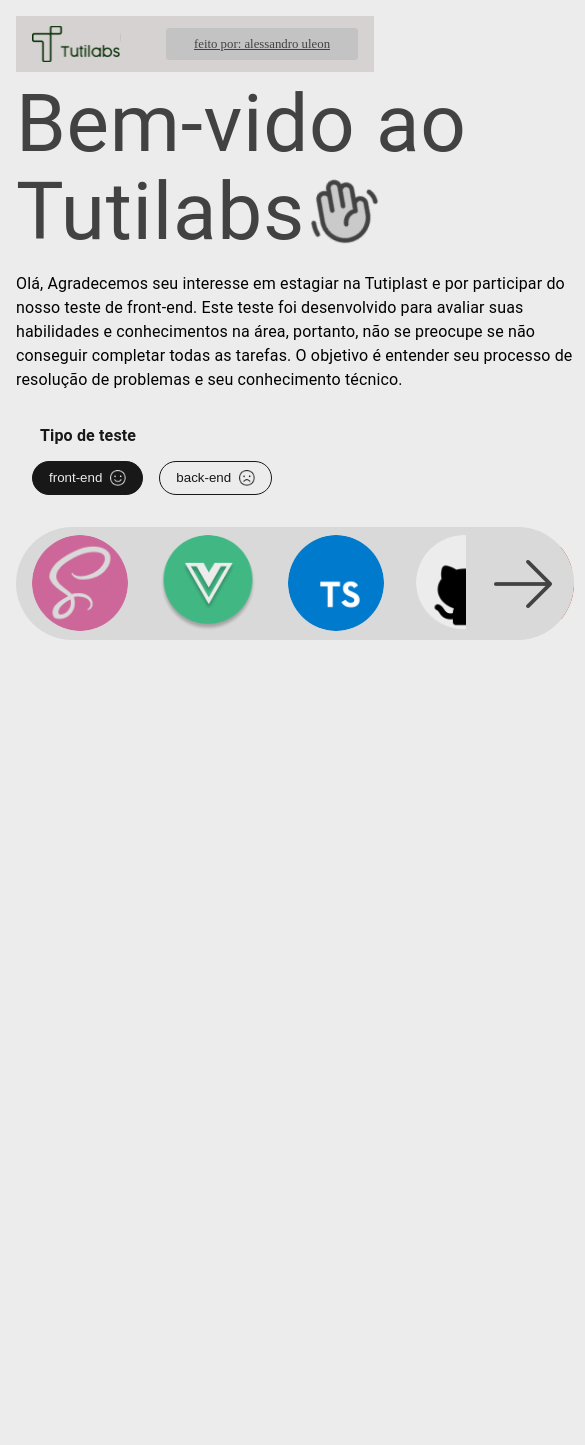
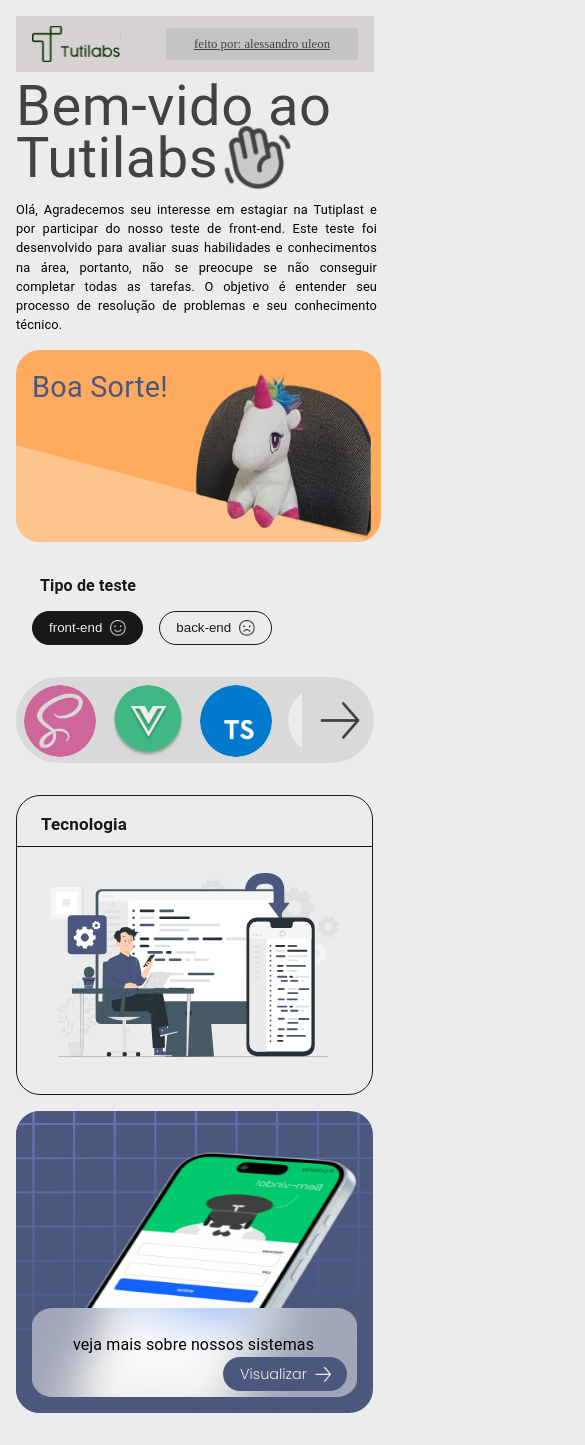
Before and after one commit to alessandrouleon/Tutilabs-React, a React (Vite) app: page / in a window 390 px wide. Shown: the top 1445 px of the page, 585 px wide, since content can reach past the window. Before the commit the page ends 844 px from the top, so only its background shows below. Built offline with nearby package versions, Linux system fonts and the light colour scheme; the HTML template or start-up script is replaced by a standard one.

Commit message:
feat: responsive creation 393px

```diff
--- a/src/components/goodLuck/index.tsx
+++ b/src/components/goodLuck/index.tsx
@@ -1,13 +1,14 @@
-import { Container,  Image,  Title, TriangleBackground } from "./styles";
+import { Container,  Image,  MediaQuery,  Title, TriangleBackground } from "./styles";
 import Rabbit from "../../assets/rabbit.png";
 
 export function GoodLuck() {
     return (
-        <Container>
-            <Title fontSize={39}>  Boa Sorte!</Title>
-            <Image src={Rabbit} alt="Rabbit" />
-            <TriangleBackground />
+        <MediaQuery>
+        <Container className="containerBackground">
+            <Title className="title" fontSize={39}>  Boa Sorte!</Title>
+            <Image className="imagemRabbit" src={Rabbit} alt="Rabbit" />
+            <TriangleBackground className="triangleBackground" />
         </Container>
-
+        </MediaQuery>
     );
 }
--- a/src/components/goodLuck/styles.ts
+++ b/src/components/goodLuck/styles.ts
@@ -43,3 +43,39 @@ export const Image = styled.img`
   height: 23.617rem;
   z-index: 3;
 `;
+
+export const MediaQuery = styled.div`
+  @media (max-width: 393px) {
+    .containerBackground {
+      width: 365px;
+      padding-right: 2rem;
+    }
+
+    .title {
+      font-size: 1.8rem;
+    }
+
+    .imagemRabbit {
+      margin-left: auto;
+      position: absolute;
+      top: auto;
+      right: 0.6rem;
+      bottom: 0.2rem;
+      width: 14.824rem;
+      height: 13.617rem;
+      z-index: 3;
+    }
+
+    .triangleBackground {
+      position: relative;
+      width: 0;
+      height: 0;
+      margin-top: calc(5vw);
+      border-style: solid;
+      border-width: calc(25vw) 0 0 calc(93vw);
+      border-color: transparent transparent transparent ${COLORS.ORANGE_LIGHT};
+      border-radius: 0 0 1.5rem 1.5rem;
+      z-index: 2;
+    }
+  }
+`;
--- a/src/components/informationCard/index.tsx
+++ b/src/components/informationCard/index.tsx
@@ -1,5 +1,5 @@
 
-import { Container, Image, StyledDivider, TextInformation, Title } from "./styles";
+import { Container, Image, MediaQuery, StyledDivider, TextInformation, Title } from "./styles";
 import { useItemContext } from '../../context/ItemContext';
 import TecnologiaImage from "../../assets/tecnologiaImage.svg";
 import { Typography } from "@mui/material";
@@ -10,18 +10,20 @@ export function InformtionCard() {
     console.log("NOME DESCRIPTION", clickedItemInfo);
 
     return (
+        <MediaQuery>
             <Container>
                 <Title fontWeight={900}>
-                { clickedItemInfo === null ?
+                    {clickedItemInfo === null ?
                         <Typography fontSize={17} fontWeight="bold">Tecnologia</Typography>
-                :  clickedItemInfo?.name}
+                        : clickedItemInfo?.name}
                 </Title>
                 <StyledDivider />
-            <TextInformation>
+                <TextInformation className="textInformation">
                     {clickedItemInfo === null ?
                         <Image src={TecnologiaImage} alt="TecnologiaImage" />
                         : clickedItemInfo?.description}
                 </TextInformation>
             </Container>
+        </MediaQuery>
     );
 }
--- a/src/components/informationCard/styles.ts
+++ b/src/components/informationCard/styles.ts
@@ -27,7 +27,7 @@ export const StyledDivider = styled(Divider)({
 });
 
 export const TextInformation = styled(Typography)`
-text-align: start;
+  text-align: start;
   padding: 1rem;
   color: ${COLORS.BLACK_COLOR};
   font-family: "Poppins", sans-serif;
@@ -41,3 +41,15 @@ export const Image = styled.img`
   margin: 0;
   border-radius: 4rem;
 `;
+
+export const MediaQuery = styled.div`
+  padding: 1rem 0 0 0;
+  margin: 0;
+  width: 22.3rem;
+  @media (max-width: 393px) {
+    .textInformation {
+      text-align: start;
+      padding: 1rem;
+    }
+  }
+`;
--- a/src/components/seeWebsite/index.tsx
+++ b/src/components/seeWebsite/index.tsx
@@ -1,19 +1,31 @@
-import { BackgroundImageGrid, ButtonView, Container, ImageGrad, InformationSeeWebsite, LegendImageSeeWebsite, TiteButton, VectorImage } from "./styles";
+import { BackgroundImageGrid, ButtonView, Container, ImageGrad, InformationSeeWebsite, LegendImageSeeWebsite, MediaQuery, TiteButton, VectorImage } from "./styles";
 import ImageGrid from "../../assets/Imagem colada.png";
 import ImageIphone from "../../assets/iPhone 15.png";
 import LegendSeeWebsite from "../../assets/Rectangle.png";
 import Vector from "../../assets/Vector.png";
+import { Typography } from "@mui/material";
 
 export function SeeWebsite() {
 
     return (
+        <MediaQuery>
             <Container>
-            <BackgroundImageGrid src={ImageGrid} alt="Image grade" />
-            <ImageGrad src={ImageIphone} alt="Iphone" />
-            <LegendImageSeeWebsite src={LegendSeeWebsite} alt="Image Legend" />
+                <BackgroundImageGrid
+                className="backgroundImageGrid"
+                src={ImageGrid} alt="Image grade" />
+                <ImageGrad
+                className="imageGrad"
+                src={ImageIphone} alt="Iphone" />
+                <LegendImageSeeWebsite
+                className="nformationSeeWebsite"
+                src={LegendSeeWebsite} alt="Image Legend" />
                 <InformationSeeWebsite>
+                    <Typography className="more-about-website">
                     veja mais sobre nossos sistemas
+                    </Typography>
+
                     <ButtonView
+                    className="buttonView"
                         href="https://www.tutiplast.com.br/index.html" target="_blank" rel="noopener noreferrer"
                     >
                         <TiteButton> Visualizar</TiteButton>
@@ -21,5 +33,6 @@ export function SeeWebsite() {
                     </ButtonView>
                 </InformationSeeWebsite>
             </Container>
+        </MediaQuery>
     );
 }
--- a/src/components/seeWebsite/styles.ts
+++ b/src/components/seeWebsite/styles.ts
@@ -95,3 +95,45 @@ export const VectorImage = styled.img`
   width: 1rem;
   height: 1rem;
 `;
+
+export const MediaQuery = styled.div`
+   @media (max-width: 393px) {
+    width: 22.3rem;
+    border: solid 1px blue;
+    background: ${COLORS.PORPLE_DARK};
+    border-radius: 1.5rem;
+    border: none;
+
+    .backgroundImageGrid {
+      width: 22.3rem;
+      height: 18.875rem;
+    }
+
+    .imageGrad {
+      width: 22.3rem;
+      height: 15.424rem;
+    }
+
+    .nformationSeeWebsite {
+      margin: 0;
+      padding: 1rem;
+      position: absolute;
+      width: 22.3rem;
+      height: 7.563rem;
+      bottom: 0;
+    }
+
+    .more-about-website {
+      display: flex;
+      width: 19.5rem;
+      justify-content: center;
+      align-items: center;
+    }
+
+    .buttonView {
+      height: 2.1rem;
+      margin-top: 0rem;
+      left: 23%;
+    }
+  }
+`;
--- a/src/components/technologyButton/index.tsx
+++ b/src/components/technologyButton/index.tsx
@@ -7,6 +7,7 @@ import {
     ImageArrwBack,
     ImageArrwForward,
     ImageGroup,
+    MediaQuery,
     NavigationButtonSelection, Title, VectorImage
 } from "./styles";
 import VectorLight from "../../assets/VectorLight.png";
@@ -17,6 +18,7 @@ import { arrayA, arrayB, ImageProps } from '../../utils/imageTechnology';
 import { useEffect, useRef, useState } from "react";
 import { COLORS } from "../../themes/colors";
 import { useItemContext } from '../../context/ItemContext';
+import { Box } from "@mui/material";
 
 export function TechnologyButton() {
     const [currentArray, setCurrentArray] = useState<ImageProps[]>([]);
@@ -76,7 +78,9 @@ export function TechnologyButton() {
 
 
     return (
+        <MediaQuery>
         <Container>
+            <Box  className="titleButtonsBackFront">
             <Title fontWeight="bold">Tipo de teste</Title>
             <ButtonGroup>
                 <ButtonAction
@@ -101,22 +105,34 @@ export function TechnologyButton() {
                 </ButtonAction>
 
             </ButtonGroup>
-            <NavigationButtonSelection id="container" ref={containerRef}>
-                <ImageGroup>
+            </Box>
+            <NavigationButtonSelection
+             id="container"
+             ref={containerRef}
+             className="navigationButtonSelection"
+             >
+                <ImageGroup className="imageGroup">
                     {!isStateScrollLeft && !isStateScrollRight || clickCount == 0 ? null :
                         <ArrwBackButton
+                        className="arrwBackButton"
                             type="button"
                             value={clickCount}
                             onClick={handleScrollLeft}
                         >
-                            <ImageArrwBack src={ArrowBack} alt="ArrowBack" />
+                            <ImageArrwBack
+                            className="imageArrwBack"
+                            src={ArrowBack} alt="ArrowBack" />
                         </ArrwBackButton>
                     }
                     {currentArray.length > 0 ? (
                         currentArray.map((item) => (
                             <div key={item.id}>
-                                <ButtonImageGroup onClick={() => handleItemClick(item.name, item.description)}>
-                                    <Image src={item.image_url} alt={item.name} />
+                                <ButtonImageGroup className="buttonGroup" onClick={() => handleItemClick(item.name, item.description)}>
+                                    <Image
+                                     src={item.image_url}
+                                      alt={item.name}
+                                      className="imagem"
+                                      />
                                 </ButtonImageGroup>
                             </div>
 
@@ -124,15 +140,19 @@ export function TechnologyButton() {
                     ) : (<p>Selecione um botão para exibir</p>)}
                     {!isStateScrollRight && !isStateScrollLeft || clickCount === 0 ?
                         <ArrwForwardButton
+                        className="arrwForwardButton"
                             type="button"
                             value={clickCount}
                             onClick={handleScrollRight}
                         >
-                            <ImageArrwForward src={ArrowForward} alt="ArrwForward" />
+                            <ImageArrwForward
+                            className="imageArrwForward"
+                            src={ArrowForward} alt="ArrwForward" />
                         </ArrwForwardButton>
                         : null}
                 </ImageGroup>
             </NavigationButtonSelection>
         </Container>
+        </MediaQuery>
     );
 }
--- a/src/components/technologyButton/styles.ts
+++ b/src/components/technologyButton/styles.ts
@@ -129,3 +129,72 @@ export const ImageArrwBack = styled.img`
   border-radius: 4rem 0 0 4rem;
   left: 0;
 `;
+
+export const MediaQuery = styled.div`
+  width: 22.4rem;
+  @media (max-width: 393px) {
+    .navigationButtonSelection {
+      width: 22rem;
+      height: 5.4rem;
+    }
+
+    .titleButtonsBackFront {
+      width: 22.8rem;
+    }
+
+    .imageGroup {
+      display: flex;
+      flex-direction: row;
+      width: 22.813rem;
+      margin-left: 0.5rem;
+      margin-right: 0;
+    }
+
+    .buttonGroup {
+      width: 4.5rem;
+      height: 4.5rem;
+      margin-right: 1rem;
+      border-radius: 50rem;
+      cursor: pointer;
+    }
+
+    .imagem {
+      width: 4.5rem;
+      height: 4.5rem;
+      margin-right: 1rem;
+      border-radius: 4rem;
+      transition: filter 0.3s ease;
+    }
+
+    .arrwBackButton {
+      position: absolute;
+      width: 4.6rem;
+      height: 5.4rem;
+      left: 0;
+      margin-top: -0.5rem;
+      border-radius: 4rem 0 0 4rem;
+    }
+
+    .imageArrwBack {
+      position: relative;
+      width: 4.5rem;
+      height: 5.4rem;
+      border-radius: 4rem 0 0 4rem;
+      left: 0;
+    }
+
+    .arrwForwardButton {
+      width: 4.6rem;
+      height: 5.4rem;
+      right: 0;
+      margin-top: -0.5rem;
+      border-radius: 0 4rem 4rem 0;
+    }
+
+    .imageArrwForward {
+      width: 4.5rem;
+      height: 5.4rem;
+      border-radius: 0 4rem 4rem 0;
+    }
+  }
+`;
--- a/src/components/welcomeTutilabs/index.tsx
+++ b/src/components/welcomeTutilabs/index.tsx
@@ -1,25 +1,27 @@
 import { Box, Typography } from "@mui/material";
 import Hello from "../../assets/Group 2.png"
-import { Container,  HandImage,  Welcome } from "./styles";
+import { Container,  HandImage,  MedyaQuery,  Welcome } from "./styles";
 
 export function WelcomeTutilabs() {
 
     return (
+        <MedyaQuery>
         <Container>
-            <Welcome fontSize={80} mt={-3}>
+            <Welcome className="title" fontSize={80} mt={-3}>
                 Bem-vido ao
             </Welcome>
-            <Welcome fontSize={80} mt={-4}>
+            <Welcome className="title" fontSize={80} mt={-4}>
                 <Box sx={{ display: "flex", alignItems: "center" }}>
                     Tutilabs
                     <HandImage src={Hello} alt="Hello" />
                 </Box>
             </Welcome>
 
-            <Typography>
+            <Typography className="subtitle">
                 Olá,
                 Agradecemos seu interesse em estagiar na Tutiplast e por participar do nosso teste de front-end. Este teste foi desenvolvido para avaliar suas habilidades e conhecimentos na área, portanto, não se preocupe se não conseguir completar todas as tarefas. O objetivo é entender seu processo de resolução de problemas e seu conhecimento técnico.
             </Typography>
         </Container>
+        </MedyaQuery>
     );
 }
--- a/src/components/welcomeTutilabs/styles.ts
+++ b/src/components/welcomeTutilabs/styles.ts
@@ -33,3 +33,20 @@ export const HandImage = styled.img`
   isolation: isolate;
   animation: ${waveAnimation} 2s ease-in-out infinite;
 `;
+
+export const MedyaQuery = styled.div`
+  @media (max-width: 393px) {
+    .title {
+      font-size: 3.5rem;
+    }
+
+    .subtitle {
+      width: 393px;
+      font-weight: 400;
+      font-size: 0.8rem;
+      text-align: justify;
+      word-wrap: break-word;
+      padding-right: 2rem;
+    }
+  }
+`;
--- a/src/pages/home/index.tsx
+++ b/src/pages/home/index.tsx
@@ -4,15 +4,16 @@ import { InformtionCard } from "../../components/informationCard";
 import { SeeWebsite } from "../../components/seeWebsite";
 import { TechnologyButton } from "../../components/technologyButton";
 import { WelcomeTutilabs } from "../../components/welcomeTutilabs";
-import { Container, GridBody, HeaderHome, CardGrid, SubCardsGrid } from "./styles";
+import { Container, GridBody, HeaderHome, CardGrid, SubCardsGrid, MediaQuery } from "./styles";
 
 export function Home() {
     return (
+        <MediaQuery>
         <Container>
             <HeaderHome>
                 <Header />
             </HeaderHome>
-            <GridBody>
+            <GridBody className="gridBody">
                 <CardGrid>
                     <WelcomeTutilabs />
                 </CardGrid>
@@ -22,11 +23,12 @@ export function Home() {
                 <CardGrid>
                     <TechnologyButton />
                 </CardGrid>
-                <SubCardsGrid>
+                <SubCardsGrid className="subCardsGrid">
                     <InformtionCard />
                     <SeeWebsite />
                 </SubCardsGrid>
             </GridBody>
         </Container>
+        </MediaQuery>
     );
 }
--- a/src/pages/home/styles.ts
+++ b/src/pages/home/styles.ts
@@ -1,6 +1,5 @@
 import { Grid } from "@mui/material";
 import styled from "styled-components";
-//import { COLORS } from '../../themes/colors';
 
 export const Container = styled.div`
   height: 100vh;
@@ -32,3 +31,23 @@ export const SubCardsGrid = styled(Grid)`
   padding: 0 0rem 1rem 0;
   gap: 1rem;
 `;
+
+export const MediaQuery = styled.div`
+  @media (max-width: 393px) {
+    .gridBody {
+      display: grid;
+      grid-template-columns: 1fr;
+      grid-template-rows: auto auto;
+      padding: 0 1rem 1rem 1rem;
+      gap: 1rem;
+    }
+
+    .subCardsGrid {
+      display: grid;
+      grid-template-columns: 1fr;
+      grid-template-rows: auto auto;
+      padding: 0 0rem 1rem 0;
+      gap: 1rem;
+    }
+  }
+`;
```
Lines whose indentation alone changed are shown as unchanged.
